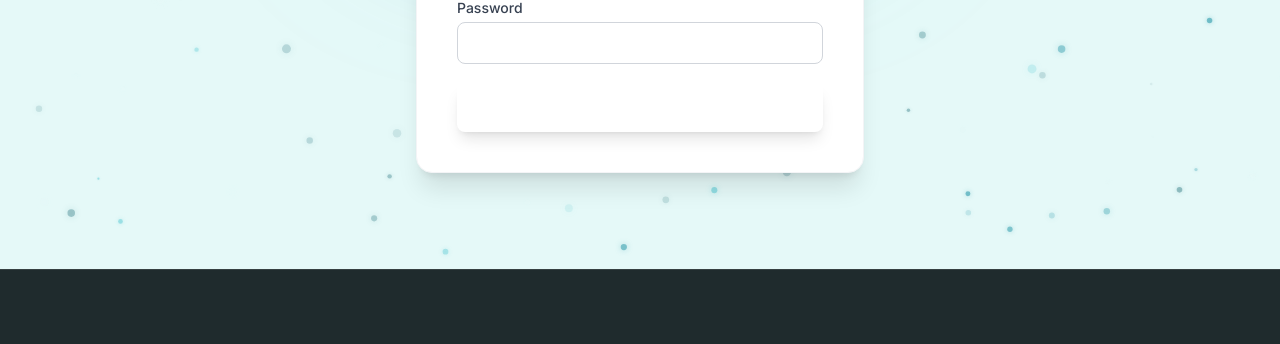
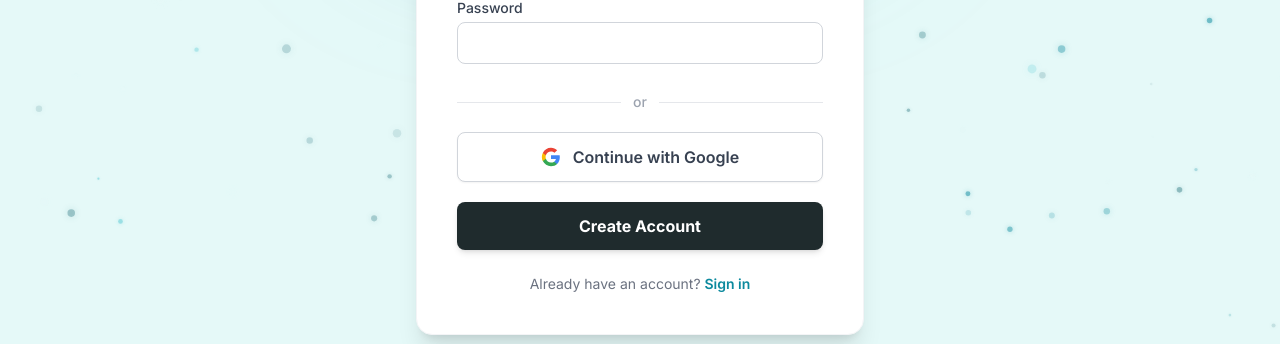
Before and after one commit to ADORIX000/adorix-webb, a React (Vite) app: page /signup in a window 1280 px wide. Shown: the part 427-771 px from the top of the page. Built offline with nearby package versions, Linux system fonts and the light colour scheme; the HTML template or start-up script is replaced by a standard one.

Commit message:
updated the SignUp.jsx

```diff
--- a/src/pages/auth/Signup.jsx
+++ b/src/pages/auth/Signup.jsx
@@ -6,8 +6,7 @@ const Signup = () => {
 
   const handleSignup = (e) => {
     e.preventDefault();
-    // In a real app, you would send data to backend here
-    navigate('/verify'); // Redirect to verification after signup
+    navigate('/verify');
   };
 
   return (
@@ -30,10 +29,36 @@ const Signup = () => {
             <input type="password" className="w-full px-4 py-2 border border-gray-300 rounded-lg focus:ring-2 focus:ring-adorix-500 focus:outline-none transition" />
           </div>
 
-          <button type="submit" className="w-full bg-adorix-600 hover:bg-adorix-700 text-white font-bold py-3 rounded-lg transition shadow-lg shadow-adorix-500/30">
+          {/* Divider */}
+          <div className="flex items-center gap-3 pt-2">
+            <div className="flex-1 h-px bg-gray-200" />
+            <span className="text-sm text-gray-400 font-medium">or</span>
+            <div className="flex-1 h-px bg-gray-200" />
+          </div>
+
+          {/* Google Sign Up */}
+          <button
+            type="button"
+            className="w-full flex items-center justify-center gap-3 border border-gray-300 rounded-lg py-3 px-4 hover:bg-gray-50 active:bg-gray-100 transition font-semibold text-gray-700 bg-white shadow-sm"
+          >
+            <svg className="w-5 h-5 flex-shrink-0" viewBox="0 0 24 24">
+              <path fill="#4285F4" d="M22.56 12.25c0-.78-.07-1.53-.2-2.25H12v4.26h5.92c-.26 1.37-1.04 2.53-2.21 3.31v2.77h3.57c2.08-1.92 3.28-4.74 3.28-8.09z" />
+              <path fill="#34A853" d="M12 23c2.97 0 5.46-.98 7.28-2.66l-3.57-2.77c-.98.66-2.23 1.06-3.71 1.06-2.86 0-5.29-1.93-6.16-4.53H2.18v2.84C3.99 20.53 7.7 23 12 23z" />
+              <path fill="#FBBC05" d="M5.84 14.09c-.22-.66-.35-1.36-.35-2.09s.13-1.43.35-2.09V7.07H2.18C1.43 8.55 1 10.22 1 12s.43 3.45 1.18 4.93l3.66-2.84z" />
+              <path fill="#EA4335" d="M12 5.38c1.62 0 3.06.56 4.21 1.64l3.15-3.15C17.45 2.09 14.97 1 12 1 7.7 1 3.99 3.47 2.18 7.07l3.66 2.84c.87-2.6 3.3-4.53 6.16-4.53z" />
+            </svg>
+            Continue with Google
+          </button>
+
+          <button type="submit" className="w-full bg-adorix-dark hover:bg-adorix-primary text-white font-bold py-3 rounded-lg transition shadow-md">
             Create Account
           </button>
         </form>
+
+        <p className="text-center text-sm text-gray-500 mt-6">
+          Already have an account?{' '}
+          <Link to="/login" className="text-adorix-primary font-semibold hover:underline">Sign in</Link>
+        </p>
       </div>
     </div>
   );
```
